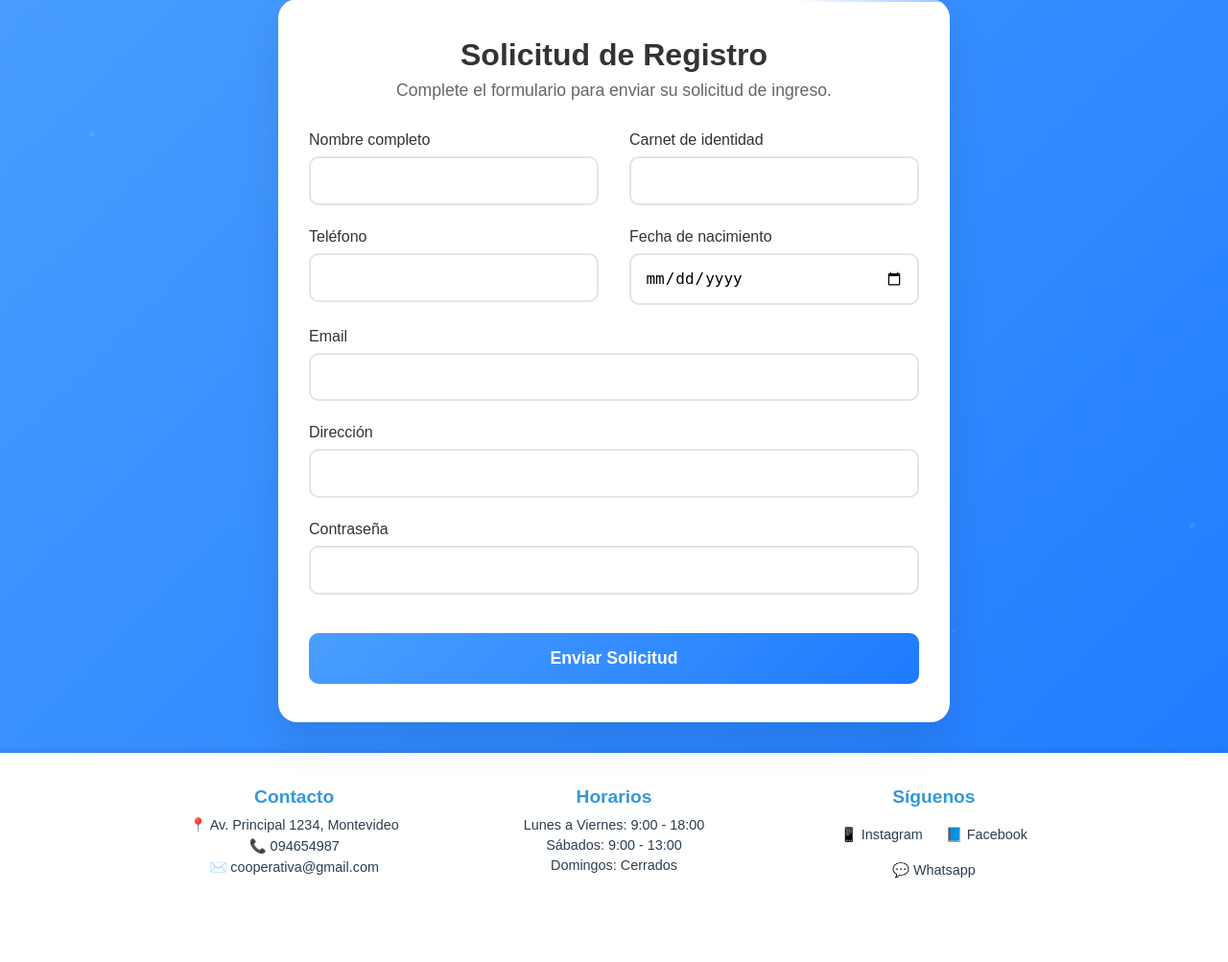
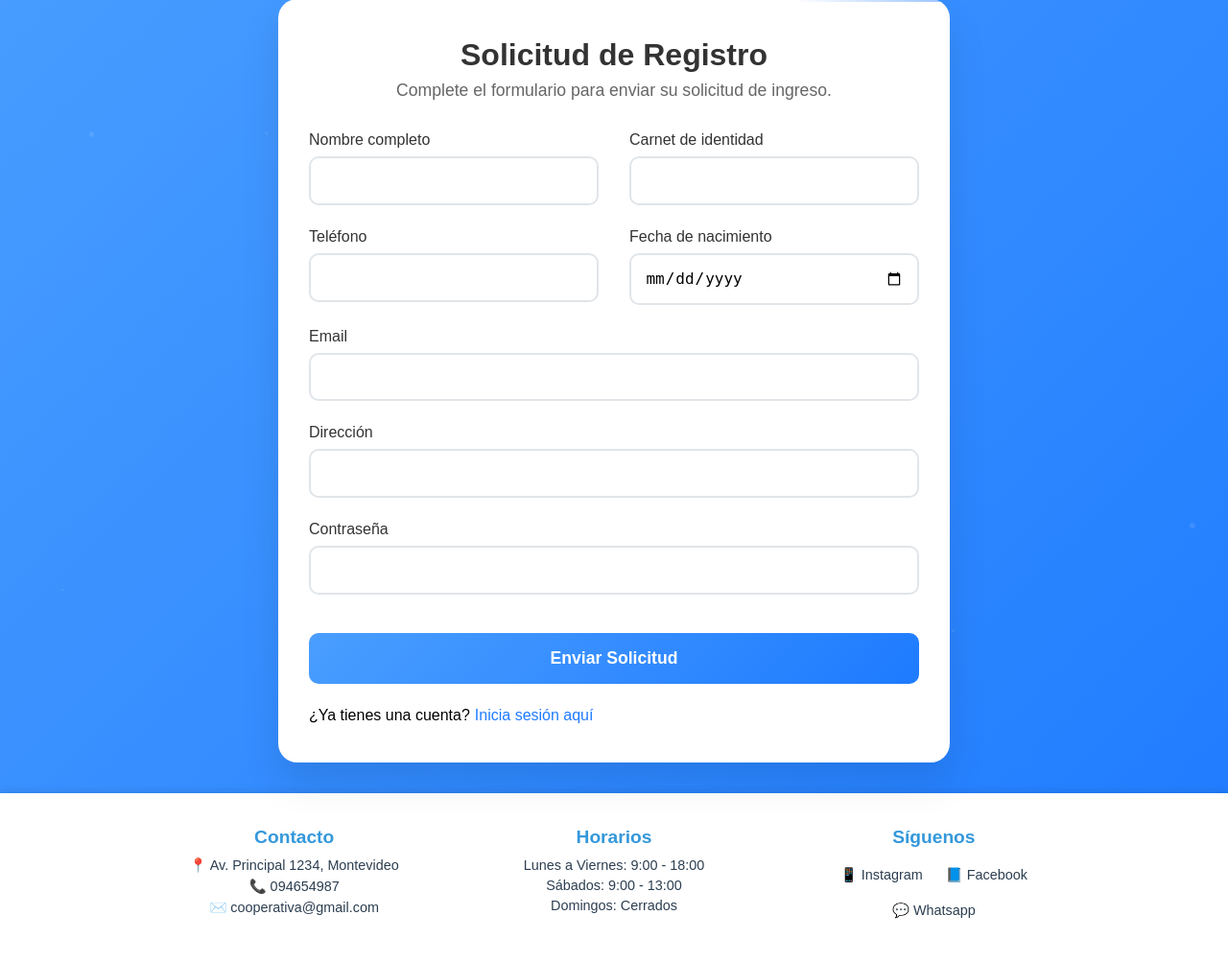
Before and after one commit to BlueLabTeam/Administracion-de-cooperativas-BlueLab-Team, a PHP site: page /register in a window 1280 px wide. Shown: the part 106-1109 px from the top of the page at 96% size. Before the commit the page ends 1022 px from the top, so only its background shows below. Run offline with PHP 8.4, Linux system fonts and the light colour scheme.

Commit message:
Fix missing ErrorDocument y mejoras UX log in, register

```diff
--- a/src/Views/register.php
+++ b/src/Views/register.php
@@ -154,6 +154,11 @@
       box-shadow: 0 10px 20px rgba(255, 255, 255, 0.2);
     }
 
+    .login-link {
+      color: var(--color-primary);
+      font-weight: 500;
+    }
+
     @keyframes slideInUp {
       to {
         transform: translateY(0);
@@ -205,6 +210,7 @@
     }
 
     @keyframes float {
+
       0%,
       100% {
         transform: translateY(0px) rotate(0deg);
@@ -287,6 +293,7 @@
           </div>
 
           <input type="submit" class="formulario__submit" value="Enviar Solicitud" />
+          <p>¿Ya tienes una cuenta?<a class="login-link" href="/login">Inicia sesión aquí</a></p>
         </form>
       </div>
     </div>
```
Also changed, not shown: src/Views/login.php (+6 -2 lines).
